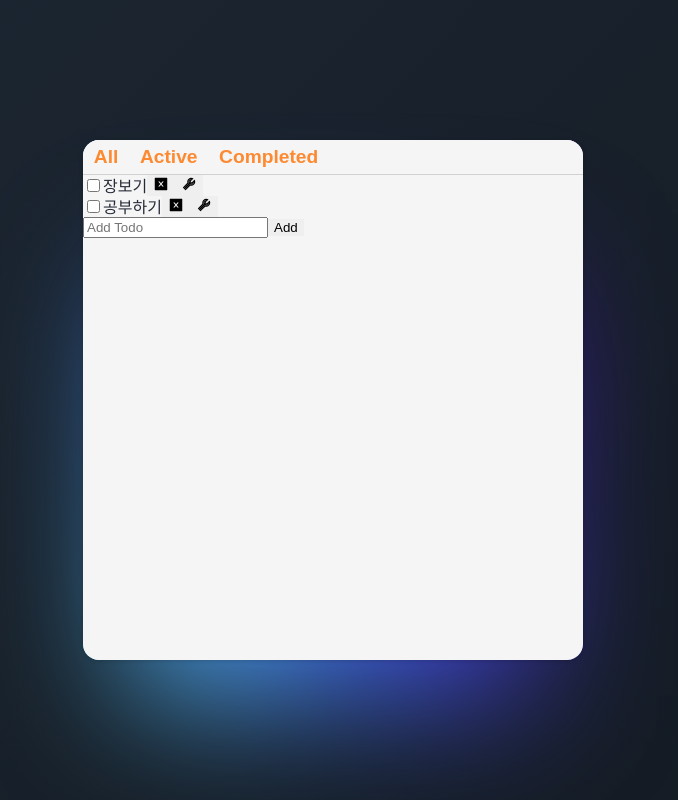
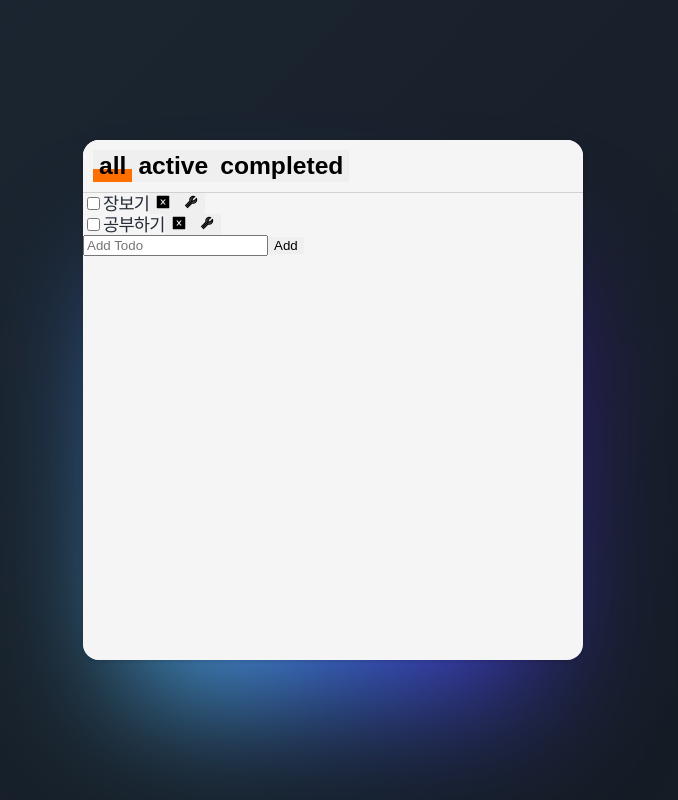
Before and after one commit to kyungbaa/todo, a React (Create React App) app: page / in a window 1280 px wide. Shown: the whole page, without its empty margins (307-985 px from the left). Built offline with nearby package versions, Linux system fonts and the light colour scheme.

Commit message:
STYLE:header filter

```diff
--- a/src/components/Header/Header.jsx
+++ b/src/components/Header/Header.jsx
@@ -4,13 +4,15 @@ const Header = ({ filter, filters, onFilterChange }) => {
   return (
     <header className={styles.header}>
       <ul className={styles.filters}>
-        {filters.map((filter, index) => (
+        {filters.map((value, index) => (
           <li key={index}>
             <button
-              onClick={(e) => onFilterChange(filter)}
-              className={styles.filter}
+              onClick={(e) => onFilterChange(value)}
+              className={`${styles.filter} ${
+                filter === value && styles.selected
+              }`}
             >
-              {filter}
+              {value}
             </button>
           </li>
         ))}
--- a/src/components/Header/Header.module.css
+++ b/src/components/Header/Header.module.css
@@ -1,4 +1,5 @@
 .header {
+  padding: 10px;
   display: flex;
   justify-content: space-between;
   align-items: center;
@@ -12,23 +13,22 @@
 }
 
 .filter {
-  font-size: 1.2rem;
-  margin: 0.3rem;
-  text-transform: capitalize;
-  background-color: transparent;
-  color: var(--color-accent);
-  opacity: 0.8;
-  font-weight: bold;
+  line-height: 1.2;
+  font-size: 1.4em;
+  font-weight: 800;
+  background-repeat: no-repeat;
+  background-size: 0% 100%;
+  transition: background-size 0.3s;
+  overflow: hidden;
+  background-image: linear-gradient(transparent 60%, var(--color-accent) 40%);
 }
 
-.filter:hover,
-.filter.selected {
-  opacity: 1;
+.filter:hover {
+  background-size: 100% 100%;
 }
 
-.filter.selected::after {
-  content: '';
-  display: block;
-  margin-top: 0.1rem;
-  border: 1px solid var(--color-text);
+.selected {
+  background-image: linear-gradient(transparent 60%, var(--color-accent) 40%);
+  background-size: 100% 100%;
+  background-repeat: no-repeat;
 }
--- a/src/components/TodoList/TodoList.jsx
+++ b/src/components/TodoList/TodoList.jsx
@@ -1,6 +1,7 @@
 import React, { useState } from 'react';
 import AddTodo from '../AddTodo/AddTodo';
 import Todo from '../Todo/Todo';
+import styles from './TodoList.module.css';
 const TodoList = ({ filter }) => {
   const [todos, setTodos] = useState([
     { id: 1, text: '장보기', status: 'active' },
@@ -19,8 +20,8 @@ const TodoList = ({ filter }) => {
   const filtered = getFilterdItems(todos, filter);
 
   return (
-    <section>
-      <ul>
+    <section className={styles.container}>
+      <ul className={styles.list}>
         {filtered.map((list) => (
           <Todo
             key={list.id}
--- a/src/index.css
+++ b/src/index.css
@@ -5,6 +5,8 @@ body {
     sans-serif;
   -webkit-font-smoothing: antialiased;
   -moz-osx-font-smoothing: grayscale;
+  font-size: 1.1rem;
+  letter-spacing: -0.05rem;
 }
 
 code {
```
Also changed, not shown: src/components/TodoList/TodoLIst.module.css (added).
